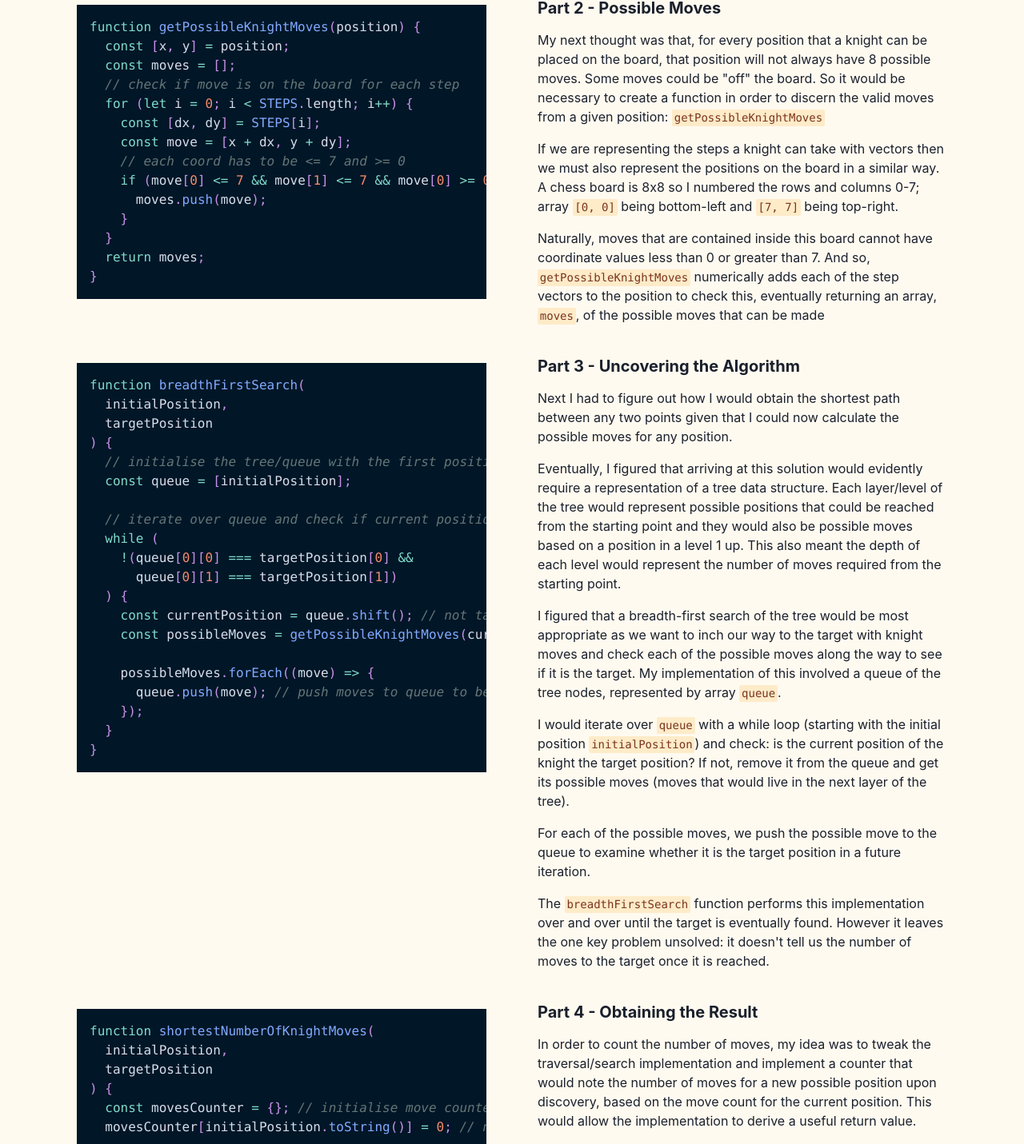
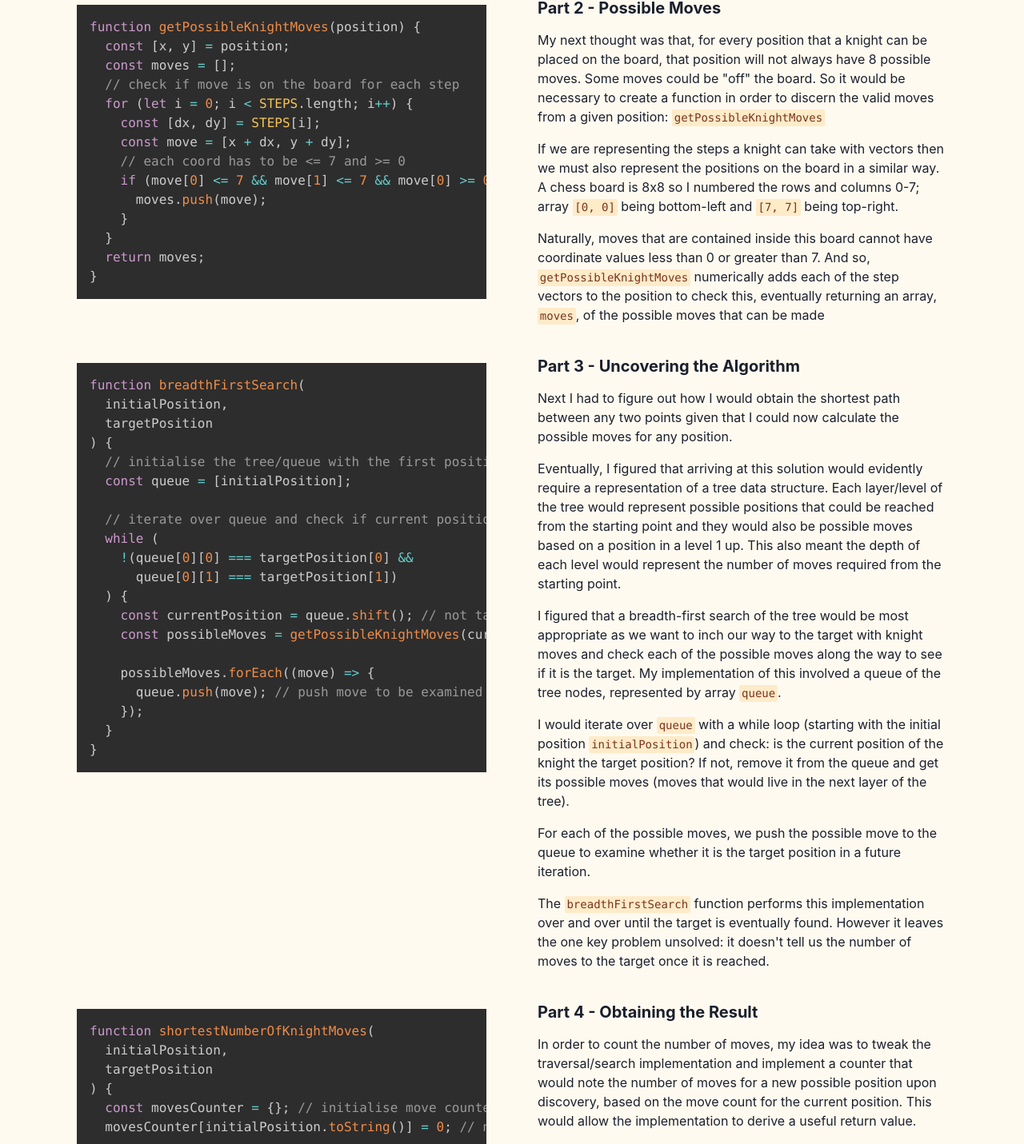
Before and after one commit to nicoll-douglas/knights-shortest-path, a React (Vite) app: page / in a window 1280 px wide. Shown: the part 1114-2545 px from the top of the page at 80% size. Built offline with nearby package versions, Linux system fonts and the light colour scheme.

Commit message:
add readme.md

```diff
--- a/package.json
+++ b/package.json
@@ -1,5 +1,5 @@
 {
-  "name": "knights-travails",
+  "name": "knights-shortest-path",
   "private": true,
   "version": "0.0.0",
   "type": "module",
--- a/src/components/board/BoardInterface.jsx
+++ b/src/components/board/BoardInterface.jsx
@@ -14,7 +14,11 @@ export default function BoardInterface() {
   } = useBoard();
 
   return (
-    <Flex gap={3} flexWrap={"wrap"}>
+    <Flex
+      gap={3}
+      flexWrap={"wrap"}
+      justifyContent={{ base: "center", xl: "start" }}
+    >
       <Button
         maxW={"fit-content"}
         isDisabled={!knightPosition || !targetPosition}
--- a/src/components/code/Code.jsx
+++ b/src/components/code/Code.jsx
@@ -1,11 +1,11 @@
 import { Prism as SyntaxHighlighter } from "react-syntax-highlighter";
-import { nightOwl } from "react-syntax-highlighter/dist/esm/styles/prism";
+import { tomorrow } from "react-syntax-highlighter/dist/esm/styles/prism";
 
 export default function Code({ children, style }) {
   return (
     <SyntaxHighlighter
       language="javascript"
-      style={nightOwl}
+      style={tomorrow}
       customStyle={style}
     >
       {children}
--- a/src/components/code/NumberOfMoves.jsx
+++ b/src/components/code/NumberOfMoves.jsx
@@ -9,17 +9,20 @@ export default function NumberOfMoves() {
   const movesCounter = {}; // initialise move counter
   movesCounter[initialPosition.toString()] = 0; // no. of moves from initial to initial is 0
 
+  // initialise the tree/queue with the first position
   const queue = [initialPosition];
+
+  // iterate over queue and check if current position is target
   while (
     !(queue[0][0] === targetPosition[0] &&
       queue[0][1] === targetPosition[1])
   ) {
-    const currentPosition = queue.shift();
-    const possibleMoves = getPossibleKnightMoves(currentPosition);
+    const currentPosition = queue.shift(); // not target so remove from queue
+    const possibleMoves = getPossibleKnightMoves(currentPosition); // get moves
 
     possibleMoves.forEach((move) => {
-      if (move.toString() in movesCounter) return; // dont push if already traversed
-      queue.push(move);
+      if (move.toString() in movesCounter) return; // return if already traversed
+      queue.push(move); // push move to be examined for target
       // no. of moves to possible is moves to current plus 1
       movesCounter[move.toString()] =
         movesCounter[currentPosition.toString()] + 1;
--- a/src/components/code/TraverseTree.jsx
+++ b/src/components/code/TraverseTree.jsx
@@ -18,7 +18,7 @@ export default function TraverseTree() {
     const possibleMoves = getPossibleKnightMoves(currentPosition); // get moves
 
     possibleMoves.forEach((move) => {
-      queue.push(move); // push moves to queue to be examined
+      queue.push(move); // push move to be examined for target
     });
   }
 }`}</Code>
```
Also changed, not shown: 2 other files (tests, documents, lock files or other folders).
